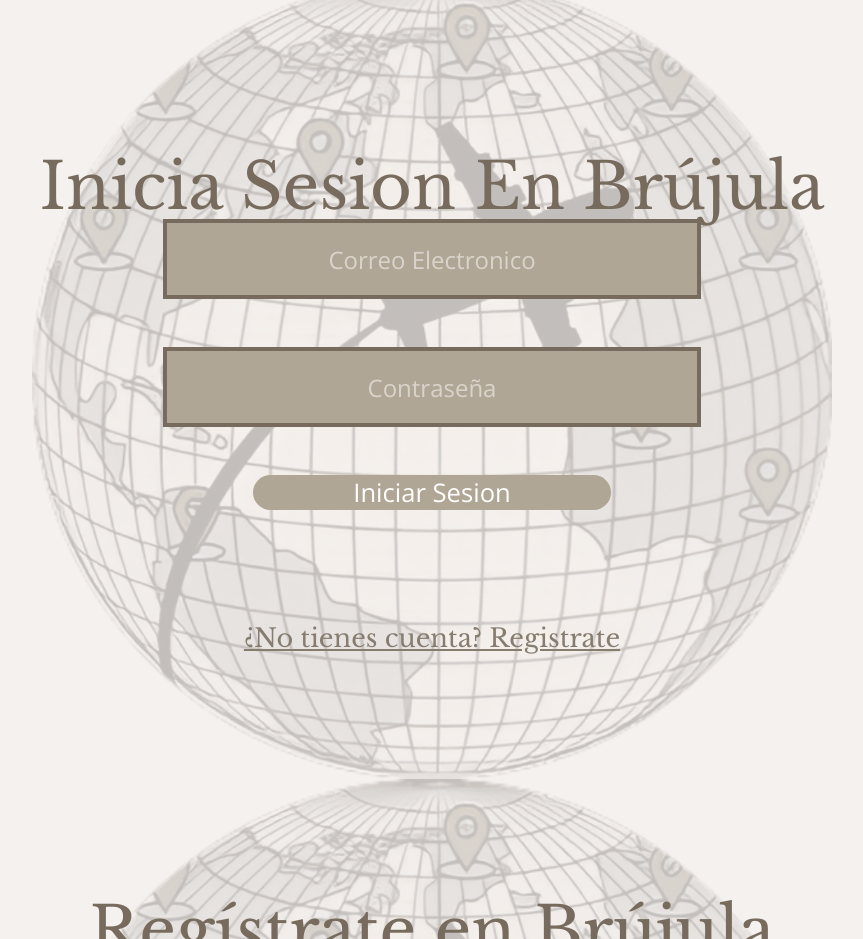
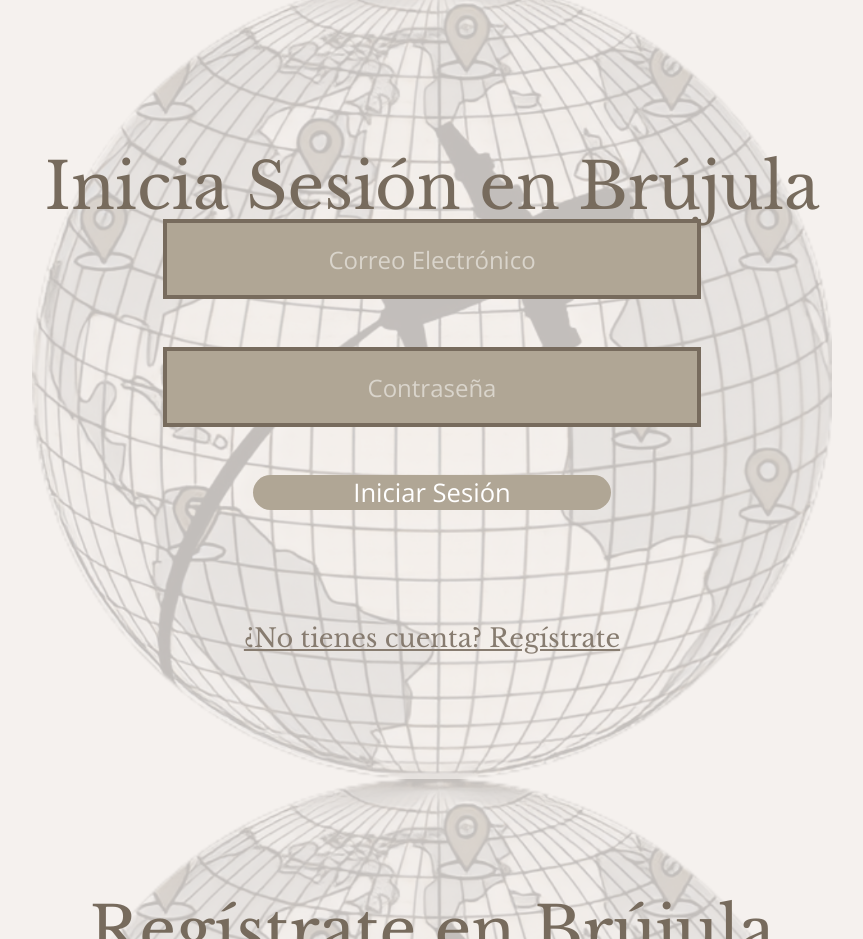
Before and after one commit to juanMarcosChalu/olimpiada-grupo-A, a React (Vite) app in the folder olim/: page / in a window 1280 px wide. Shown: the part 2429-3368 px from the top of the page, without its empty margins (208-1071 px from the left). Built offline with nearby package versions, Linux system fonts and the light colour scheme; no server answers.

Commit message:
1.2.7
me rendi, despues veo un video de midu

```diff
--- a/olim/src/components/sections/login/login.jsx
+++ b/olim/src/components/sections/login/login.jsx
@@ -1,34 +1,74 @@
 import React, { useState } from 'react';
-import styles from "../../../styles/Registro.module.css"
-import fondo from "../../../assets/Logo.png"
-import { Link } from 'react-router-dom';
-import logo from "../../../assets/Logo.png"
+import styles from "../../../styles/Registro.module.css";
+import { useNavigate, Link} from 'react-router-dom';
+import { useAuth } from "../../../context/AuthContext"; // Asegurate de importar bien
+import logo from "../../../assets/Logo.png";
+
 function Login() {
+  const [correo, setCorreo] = useState("");
+  const [contrasena, setContrasena] = useState("");
+  const [error, setError] = useState("");
+  const navigate = useNavigate();
+  const { login } = useAuth();
+
+  const handleSubmit = async (e) => {
+    e.preventDefault();
+    setError("");
+
+    try {
+      const res = await fetch("http://localhost:3000/usuario/login", {
+        method: "POST",
+        headers: {
+          "Content-Type": "application/json",
+        },
+        credentials: "include", // importante para sesiones
+        body: JSON.stringify({ correo, contrasena }),
+      });
+
+      const data = await res.json();
+
+      if (!res.ok) throw new Error(data.message);
+      login(data.usuario); // Guardamos en contexto
+      navigate("/perfil"); // Redirigir
+    } catch (err) {
+      setError(err.message || "Error al iniciar sesión");
+    }
+  };
 
   return (
-
-    < section className={styles.Registro}  style={{
+    <section className={styles.Registro} style={{
       backgroundImage: `url(${logo})`,
       backgroundSize: 'contain',
       backgroundPosition: 'center',
       backgroundRepeat: 'no-repeat',
-
     }}>
       <div className={styles.overlay}></div>
+
       <div className={styles.registroContainer}>
+        <h1 className={styles.registerTitle2}>Inicia Sesión en Brújula</h1>
 
-        <h1 className={styles.registerTitle2}>Inicia Sesion En Brújula</h1>
+        <form className={styles.formulario} onSubmit={handleSubmit}>
+          <input
+            type="email"
+            placeholder='Correo Electrónico'
+            value={correo}
+            onChange={(e) => setCorreo(e.target.value)}
+          />
+          <input
+            type="password"
+            placeholder='Contraseña'
+            value={contrasena}
+            onChange={(e) => setContrasena(e.target.value)}
+          />
+          <button className={styles.boton} type="submit">Iniciar Sesión</button>
+        </form>
 
-        <form className={styles.formulario}>
-          <input type="email" placeholder='Correo Electronico' />
-          <input type="text" placeholder='Contraseña' />
+        {error && <p style={{ color: 'red', marginTop: '10px' }}>{error}</p>}
 
-
-          <button className={styles.boton}>Iniciar Sesion</button>
-        </form>
-        <Link className={styles.linkRegister}>¿No tienes cuenta? Registrate</Link>
+        <Link className={styles.linkRegister} to="/registro">¿No tienes cuenta? Regístrate</Link>
       </div>
-    </section >
+    </section>
   );
 }
+
 export default Login;
--- a/olim/context/authContext.jsx
+++ b/olim/src/context/authContext.jsx
@@ -4,32 +4,39 @@ const AuthContext = createContext();
 
 export const AuthProvider = ({ children }) => {
   const [usuario, setUsuario] = useState(null);
-  const [loading, setLoading] = useState(true); // opcional
+  const [loading, setLoading] = useState(true); // para saber si está cargando
 
   useEffect(() => {
-    // Verificar sesión al cargar
     fetch("http://localhost:3000/usuario/usuario-actual", {
       method: "GET",
-      credentials: "include" // importante para que mande la cookie
+      credentials: "include",
     })
-      .then(res => {
-        if (!res.ok) throw new Error();
-        return res.json();
+      .then(async (res) => {
+        if (res.ok) {
+          const data = await res.json();
+          setUsuario(data);
+        } else {
+          // 401 o 403 → simplemente no hay sesión, lo ignoramos
+          setUsuario(null);
+        }
       })
-      .then(data => {
-        setUsuario(data);
-      })
-      .catch(() => {
-        setUsuario(null); // no hay sesión
-      })
-      .finally(() => setLoading(false));
+     .catch((error) => {
+  if (error.name !== "AbortError") {
+    console.error("Error al verificar sesión:", error);
+  }
+})
+
+      .finally(() => {
+        setLoading(false);
+      });
   }, []);
 
   const login = (datosUsuario) => setUsuario(datosUsuario);
+
   const logout = () => {
     fetch("http://localhost:3000/usuarios/logout", {
       method: "POST",
-      credentials: "include"
+      credentials: "include",
     }).then(() => setUsuario(null));
   };
 
--- a/olim/src/main.jsx
+++ b/olim/src/main.jsx
@@ -3,7 +3,7 @@ import { createRoot } from 'react-dom/client';
 import { BrowserRouter } from 'react-router-dom';
 import App from './App.jsx';
 import './index.css';
-import { AuthProvider } from '../context/authContext.jsx';
+import { AuthProvider } from './context/authContext.jsx';
 
 createRoot(document.getElementById('root')).render(
   <StrictMode>
```
Also changed, not shown: 1 other file (tests, documents, lock files or other folders). Lines whose indentation alone changed are shown as unchanged.
